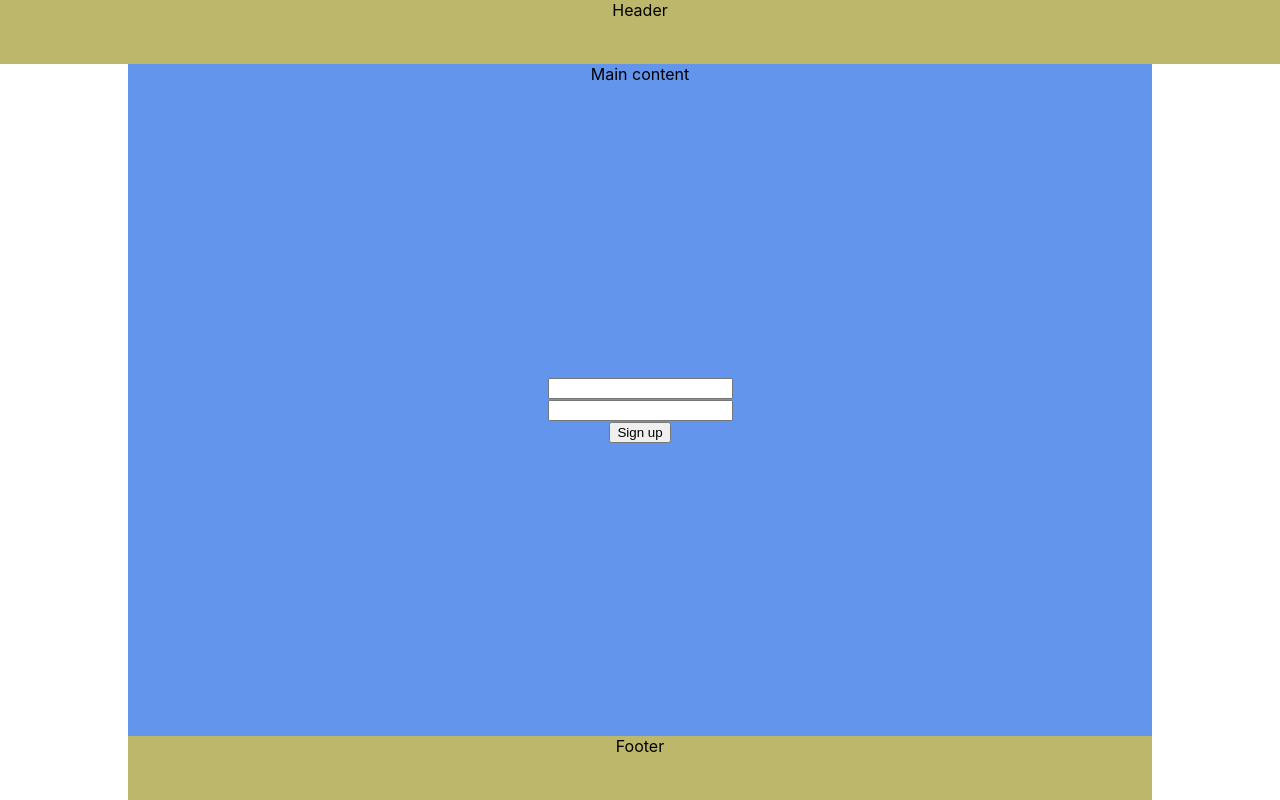
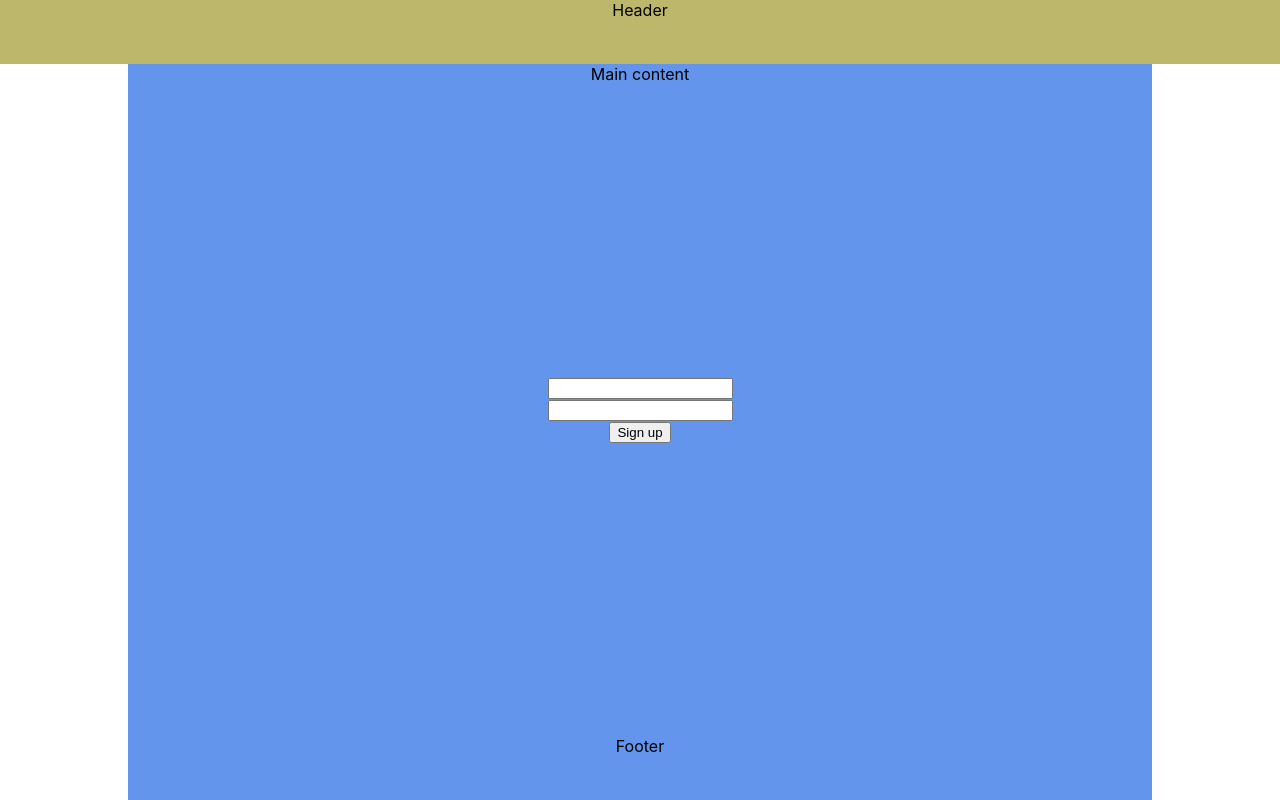
Before and after one commit to VladimirGoloyan/Layout-form, a React (Create React App) app: page / in a window 1280 px wide. Built offline with nearby package versions, Linux system fonts and the light colour scheme.

Commit message:
Update Footer.css

```diff
--- a/src/components/Footer/Footer.css
+++ b/src/components/Footer/Footer.css
@@ -1,4 +1,4 @@
 .Footer{
     height: 64px;
-    background-color: darkkhaki;
+    background-color: ;
 }
```
